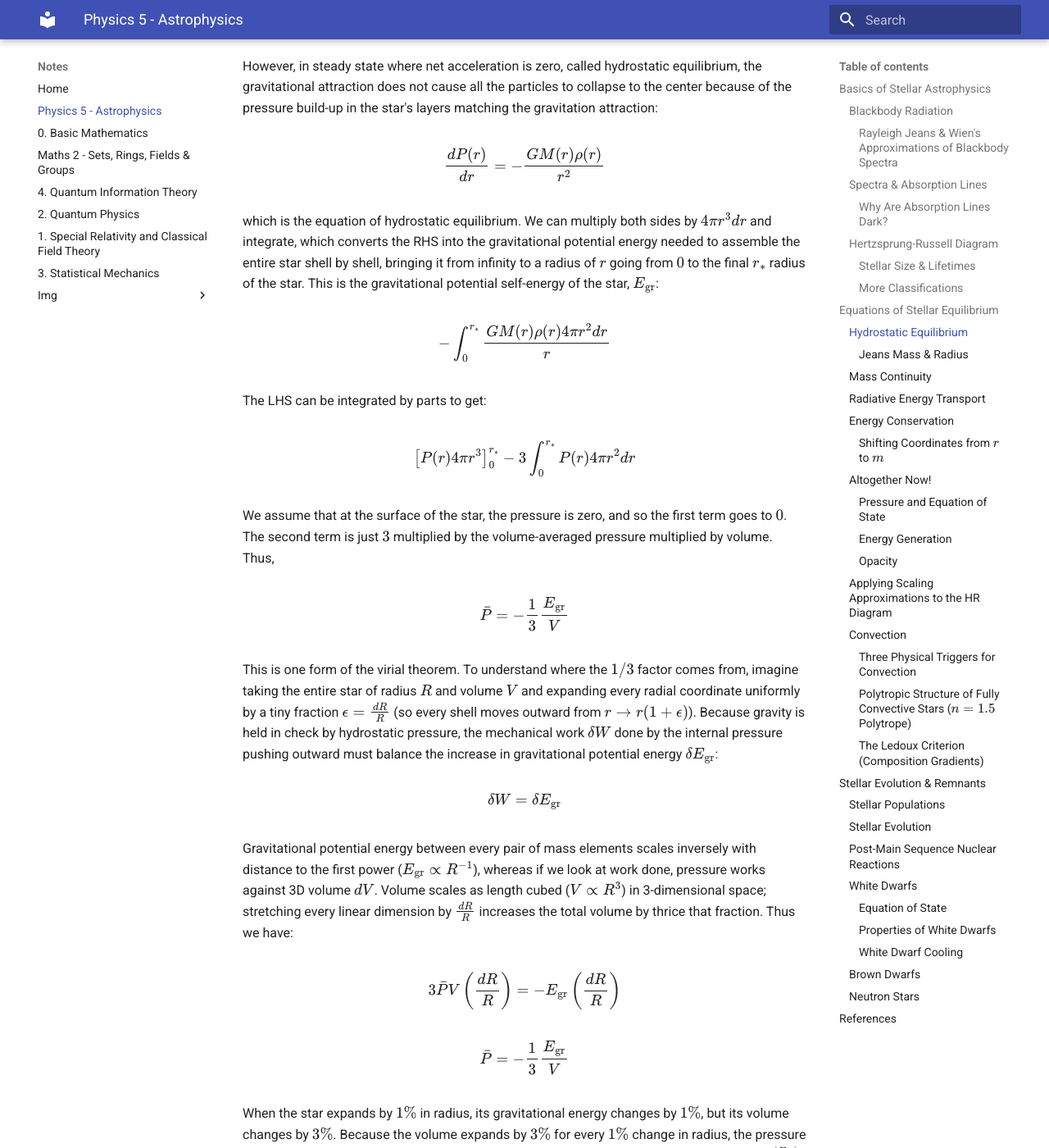
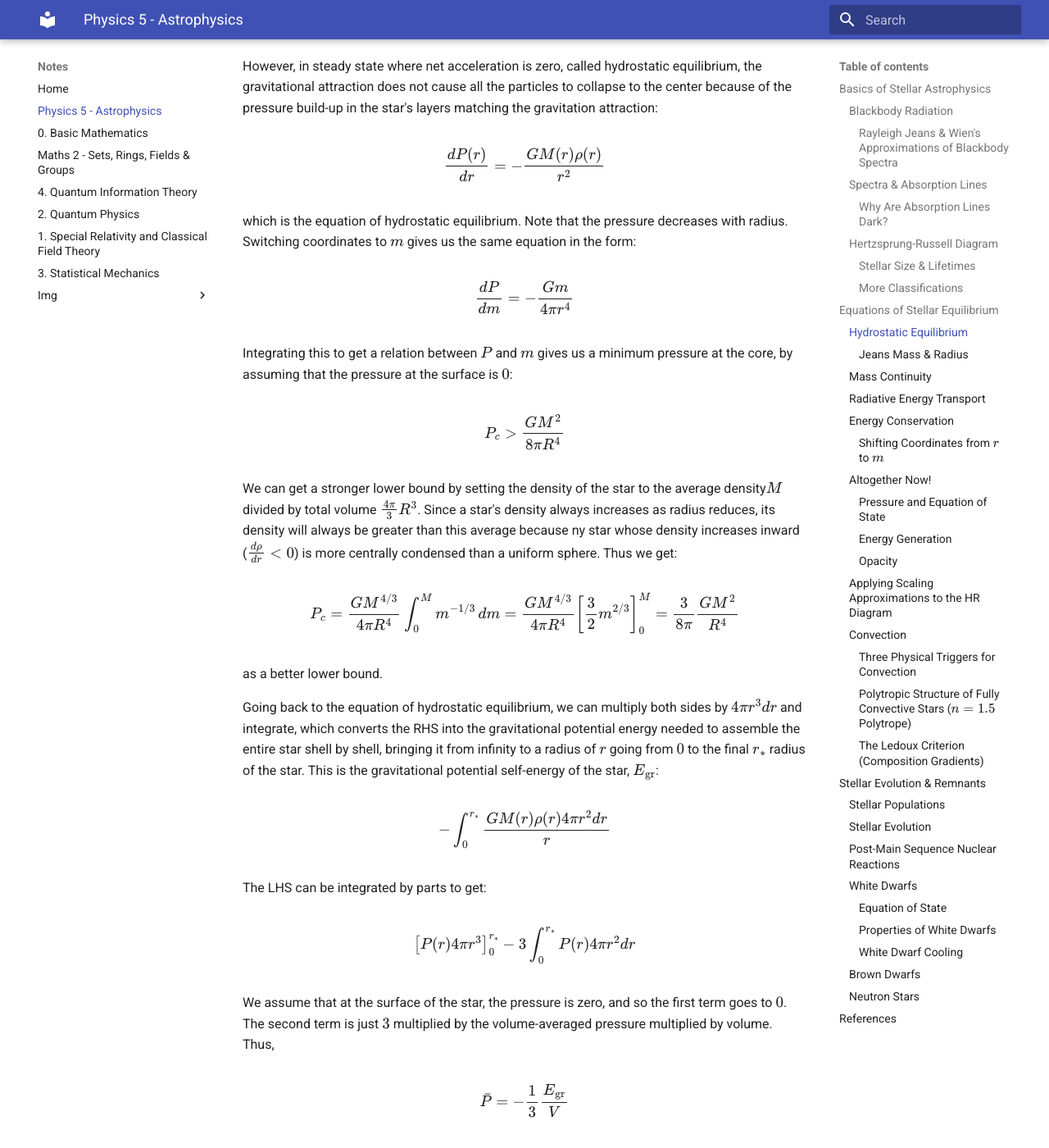
Before and after one commit to regstuff/notes, an MkDocs documentation site: the page built from docs/Physics_Astrophysics.md, in a window 1280 px wide and 1400 px high, scrolled down 21365 px. Shown: the whole window at 82% size. Built offline with MkDocs 1.6.1 and Material for MkDocs 9.7.7, drawn with Linux system fonts in a browser that asks for light colours; some of the changed text lies outside the part shown.

Commit message:
Update Physics_Astrophysics.md

```diff
--- a/docs/Physics_Astrophysics.md
+++ b/docs/Physics_Astrophysics.md
@@ -452,7 +452,21 @@ However, in steady state where net acceleration is zero, called hydrostatic equi
 
 $$\frac{dP(r)}{dr} = -\frac{GM(r)\rho(r)}{r^2}$$
 
-which is the equation of hydrostatic equilibrium. We can multiply both sides by $4\pi r^3 dr$ and integrate, which converts the RHS into the gravitational potential energy needed to assemble the entire star shell by shell, bringing it from infinity to a radius of $r$ going from $0$ to the final $r_*$ radius of the star. This is the gravitational potential self-energy of the star, $E_{\text{gr}}$:
+which is the equation of hydrostatic equilibrium. Note that the pressure decreases with radius. Switching coordinates to $m$ gives us the same equation in the form:
+
+$$\frac{dP}{dm} = -\frac{Gm}{4\pi r^4}$$
+
+Integrating this to get a relation between $P$ and $m$ gives us a minimum pressure at the core, by assuming that the pressure at the surface is $0$:
+
+$$P_c > \frac{GM^2}{8\pi R^4}$$
+
+We can get a stronger lower bound by setting the density of the star to the average density$M$ divided by total volume $\frac{4\pi}{3}R^3$. Since a star's density always increases as radius reduces, its density will always be greater than this average because ny star whose density increases inward ($\frac{d\rho}{dr} < 0$) is more centrally condensed than a uniform sphere. Thus we get:
+
+$$P_c = \frac{G M^{4/3}}{4\pi R^4}\int_0^M m^{-1/3}\,dm = \frac{G M^{4/3}}{4\pi R^4}\left[\frac{3}{2}m^{2/3}\right]_0^M = \frac{3}{8\pi}\frac{GM^2}{R^4}$$
+
+as a better lower bound.
+
+Going back to the equation of hydrostatic equilibrium, we can multiply both sides by $4\pi r^3 dr$ and integrate, which converts the RHS into the gravitational potential energy needed to assemble the entire star shell by shell, bringing it from infinity to a radius of $r$ going from $0$ to the final $r_*$ radius of the star. This is the gravitational potential self-energy of the star, $E_{\text{gr}}$:
 
 $$-\int_0^{r_*} \frac{GM(r)\rho(r)4\pi r^2 dr}{r}$$
 
@@ -486,9 +500,9 @@ where $N$ is the number of individual particles, which includes ionized nuclei a
 
 $$E_{\text{th}} = \frac{3}{2} Nk_B T$$
 
-Therefore, $PV = \frac{2}{3} E_{\text{th}}$.
+Therefore, $PV = \frac{2}{3} E_{\text{th}}$. This can also be written in terms of internal energy (which is the same as thermal energy in the case of an ideal gas) density and mass density as $u = \frac{3}{2}\frac{P}{\rho}$.  Also, for equations of state other than an ideal gas, a relation between pressure and internal energy exists, which we can write generally as: $u = \phi\frac{P}{\rho}$. If we consider a gas of relativistic particles, in particular photons (i.e., radiation pressure), $\phi = 3$.
 
-Integrating and averaging this over the entire star gives us the relationship between average pressure, volume, and the star's total thermal energy:
+Integrating and averaging the $PV$ equation over the entire star gives us the relationship between average pressure, volume, and the star's total thermal energy:
 
 $$\bar{P}V = \frac{2}{3}E_{\text{th}}^{\text{tot}}$$
 
@@ -501,6 +515,8 @@ This is also written as $2 E_{\text{th}} + E_{\text{gr}} = 0$ and sometimes as $
 The total energy of a star ($E_{\text{tot}} = E_{\text{th}}^{\text{tot}} + E_{\text{gr}}$) is therefore:
 
 $$E_{\text{tot}} = \frac{1}{2}E_{\text{gr}} = -E_{\text{th}}^{\text{tot}}$$
+
+More generally, utilizing the general equation state with $\phi$, we can write $E_{\text{tot}} = E_{\text{int}} + E_{\text{gr}} = \frac{\phi - 3}{\phi}E_{\text{int}} = \left(1 - \frac{1}{3}\phi\right)E_{\text{gr}}$
 
 Due to the minus sign relating the thermal and gravitational energy, if the star contracts, the radius decreases and therefore the magnitude of $E_{\text{gr}}$ will increase (i.e., it becomes more negative). The total thermal energy therefore becomes more positive, which means the star heats up as it collapses. This also means that a star heats up as it loses energy, which means it has a negative heat capacity. This isn't all that surprising since when a star collapses, its particles will gain kinetic energy, which translates to more thermal energy and heat.
 
@@ -560,6 +576,8 @@ $$\gamma = 1 + \frac{2}{6} = \frac{4}{3}$$
 
 ---
 
+
+
 Now, going back to our integration to calculate $E_{\text{gr}}$:
 
 $$E_{\text{gr}} = -\int_0^{r_*} \frac{GM(r)\rho(r)4\pi r^2 dr}{r}$$
@@ -576,7 +594,7 @@ Assuming mostly ionized hydrogen, we get $\bar{m} \approx m_H / 2$.
 
 $$T_{\text{vir}} \sim 4 \times 10^6\text{ K}$$
 
-This is the characteristic average temperature of the Sun needed to maintain hydrostatic balance given the mass and gravitational potential of the Sun.
+This is the characteristic average temperature of the Sun needed to maintain hydrostatic balance given the mass and gravitational potential of the Sun. Since the temperature in a star normally decreases outwards, it is also an approximate lower limit on the central temperature of the Sun.
 
 More generally, in stellar structure, stars are modeled as polytropes of index $n$ (where $P \propto \rho^{1 + 1/n}$, and larger $n$ means higher central concentration $\rho_c / \bar{\rho}$). A classic theorem (the Betti-Ritter theorem) gives the exact prefactor $\alpha$ for any polytrope of index $n$:
 
```
